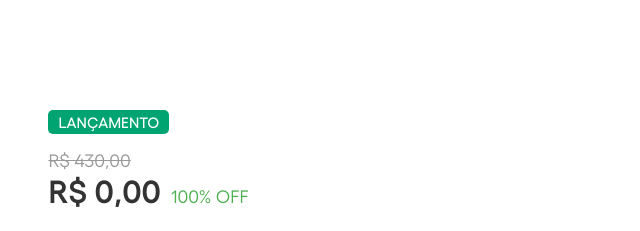
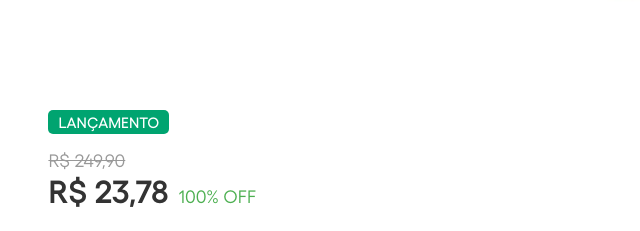
Before and after one commit to elisama757/Grat-s, a plain HTML site: page loja/index.html in a window 1280 px wide. Shown: the part 1320-1551 px from the top of the page, 0-640 px from the left. Drawn offline with nearby package versions, Linux system fonts and the light colour scheme; no server answers; a script that the page names is missing.

Commit message:
Update index.html

```diff
--- a/loja/index.html
+++ b/loja/index.html
@@ -70,9 +70,9 @@
     <div class="product-info2">
         <div class="offer-tag2" style="background-color: #00a470;">LANÇAMENTO</div>
 
-        <div class="old-price2">R$ 430,00</div>
+        <div class="old-price2">R$ 249,90</div>
 
-        <span class="new-price2">R$ 0,00</span><span class="discount2">100% OFF</span>
+        <span class="new-price2">R$ 23,78</span><span class="discount2">100% OFF</span>
 
 
 
```
